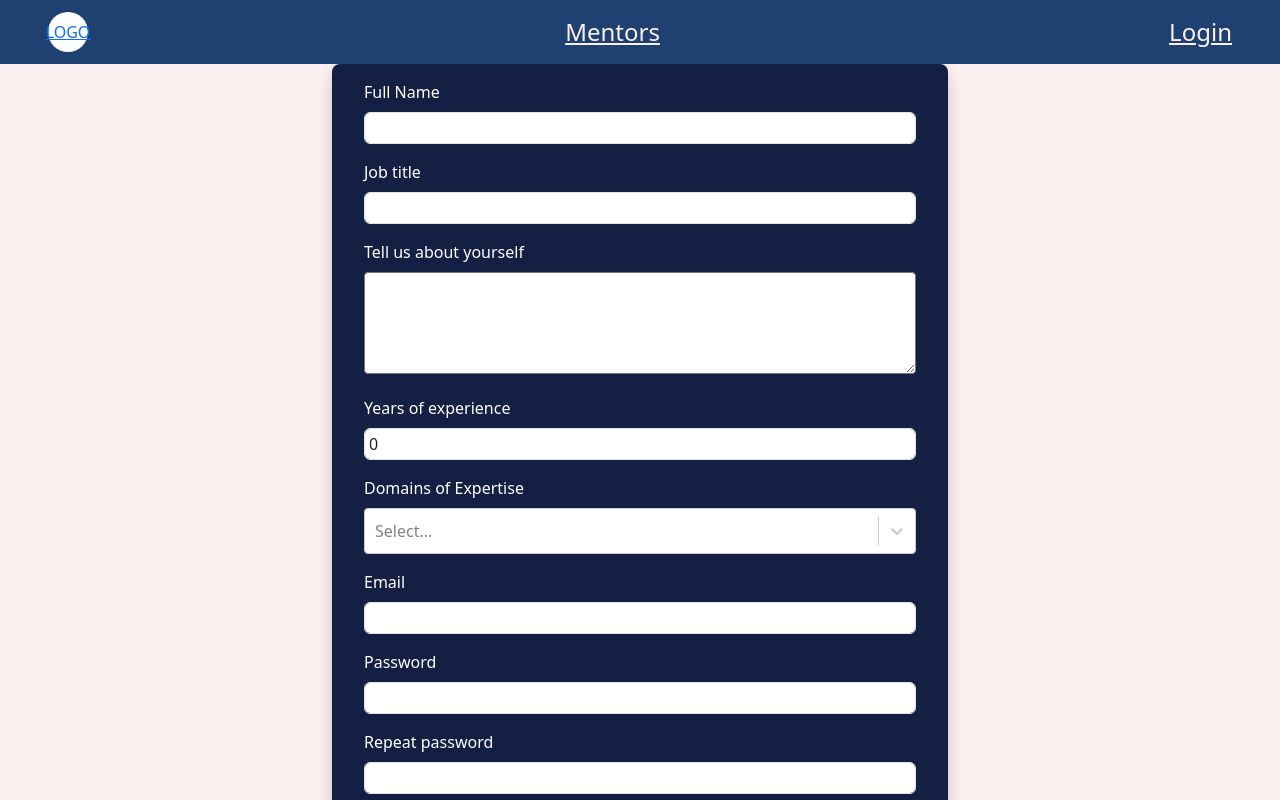
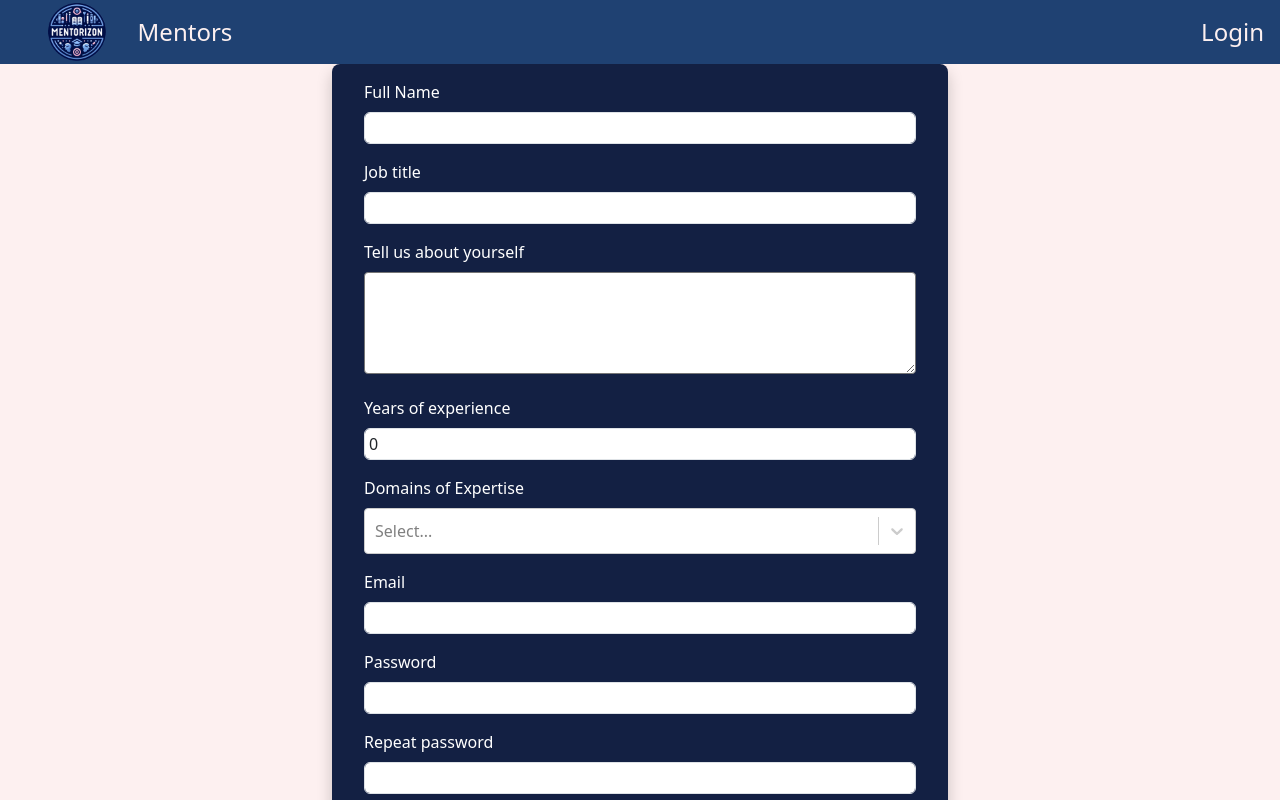
Before and after one commit to Mentorizon/mentorizon-client, a React (Create React App) app: page /apply-mentor in a window 1280 px wide. Shown: the top 800 px of the page. Built offline with nearby package versions, Linux system fonts and the light colour scheme; no server answers.

Commit message:
Improve navbar style

```diff
--- a/src/App.css
+++ b/src/App.css
@@ -37,27 +37,29 @@
   z-index: 1030;
 }
 
-.appNavbar .logo {
-  border-radius: 50%;
-  background-color: white;
-  width: 2.5rem;
-  height: 2.5rem;
+.navbar-left {
   display: flex;
-  justify-content: center;
   align-items: center;
-  margin-left: 2rem;
 }
 
-.appNavbar .login {
+.navbar-right {
+  display: flex;
+  align-items: center;
+}
+
+.appNavbar a {
   cursor: pointer;
-  margin-right: 2rem;
+  margin-left: 2rem;
   color: var(--pale-rose);
   font-size: 3vh;
+  text-decoration: none;
 }
 
-.appNavbar .login:hover {
+.appNavbar a:hover {
   color: var(--soft-pink);
+  text-decoration: none;
 }
+
 
  /*LogIn */
 .loginPage {
--- a/src/components/common/AppNavbar.tsx
+++ b/src/components/common/AppNavbar.tsx
@@ -1,5 +1,7 @@
 import {Link, useNavigate} from 'react-router-dom';
 import AuthStorage from "../../services/AuthStorage";
+// @ts-ignore
+import logo from '../../assets/images/logo.png';
 
 const AppNavbar = () => {
 
@@ -15,12 +17,13 @@ const AppNavbar = () => {
 
     return (
         <div className="appNavbar">
-            <Link to="/" className="logo">
-                LOGO {/* Replace with real logo */}
+            <div className="navbar-left">
+                <Link to="/">
+                    <img src={logo} alt="Logo" style={{ width: '3.6rem', height: 'auto' }}/>
                 </Link>
-            { !AuthStorage.isAdmin()
+                {!AuthStorage.isAdmin()
                     &&
-                <Link to="/mentors" className="login">
+                    <Link to="/mentors">
                         Mentors
                     </Link>
                 }
@@ -29,10 +32,10 @@ const AppNavbar = () => {
                 { AuthStorage.isAdmin()
                     &&
                     <>
-                    <Link to="/mentors-monitor" className="login">
+                        <Link to="/mentors-monitor">
                             Mentors
                         </Link>
-                    <Link to="/mentees-monitor" className="login">
+                        <Link to="/mentees-monitor">
                             Mentees
                         </Link>
                     </>
@@ -40,20 +43,23 @@ const AppNavbar = () => {
 
                 { AuthStorage.isAuthenticated()
                     &&
-            <Link to="/applications" className="login">
+                <Link to="/applications">
                     { AuthStorage.isAdmin() ? "Applications" : "My applications" }
                 </Link>
                 }
+            </div>
 
+            <div className="navbar-right">
                 { AuthStorage.isAuthenticated() ? (
-                <Link to="/" onClick={handleLogout} className="login">
+                    <Link to="/" onClick={handleLogout}>
                         Logout
                     </Link>
                 ) : (
-                <Link to="/login" className="login">
+                    <Link to="/login">
                         Login
                     </Link>
                 )}
+            </div>
         </div>
     );
 };
```
Also changed, not shown: src/assets/images/logo.png (added). Lines whose indentation alone changed are shown as unchanged.
